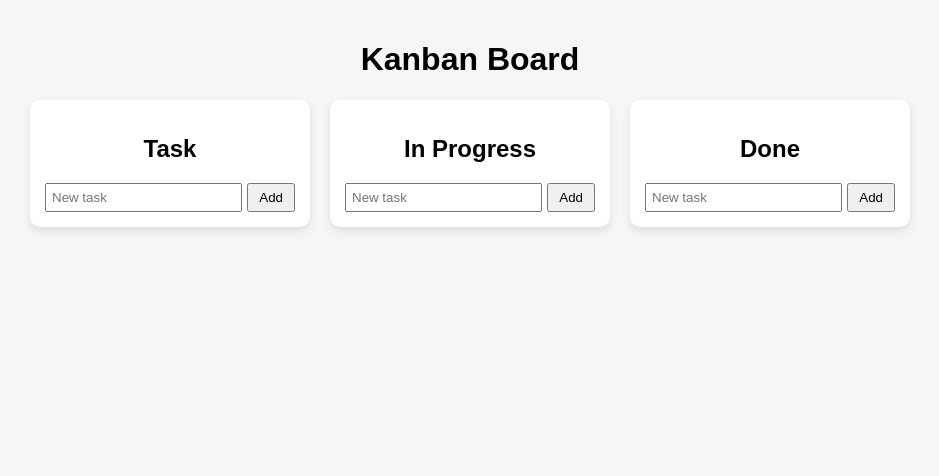
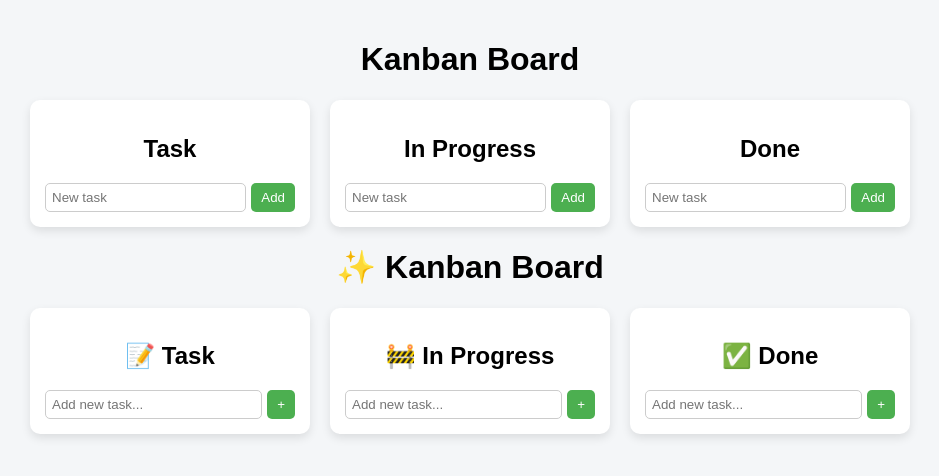
Before and after one commit to wpandya05-beep/kanban_board07, a plain HTML site: page index.html in a window 1280 px wide. Shown: the whole page, without its empty margins (170-1109 px from the left). Drawn offline with Linux system fonts and the light colour scheme.

Commit message:
Add basic structure for Kanban Board in HTML

```diff
--- a/index.html
+++ b/index.html
@@ -143,3 +143,49 @@
 
 </body>
 </html>
+<!-- index.html -->
+<!DOCTYPE html>
+<html lang="en">
+<head>
+  <meta charset="UTF-8">
+  <title>Kanban Board</title>
+  <link rel="stylesheet" href="styles.css">
+</head>
+<body>
+
+  <h1 class="title">✨ Kanban Board</h1>
+
+  <div class="board">
+
+    <div class="column">
+      <h2>📝 Task</h2>
+      <div id="task" class="task-container" ondrop="drop(event)" ondragover="allowDrop(event)"></div>
+      <div class="add-task">
+        <input type="text" id="taskInput" placeholder="Add new task...">
+        <button onclick="addTask('task')">+</button>
+      </div>
+    </div>
+
+    <div class="column">
+      <h2>🚧 In Progress</h2>
+      <div id="inprogress" class="task-container" ondrop="drop(event)" ondragover="allowDrop(event)"></div>
+      <div class="add-task">
+        <input type="text" id="progressInput" placeholder="Add new task...">
+        <button onclick="addTask('inprogress')">+</button>
+      </div>
+    </div>
+
+    <div class="column">
+      <h2>✅ Done</h2>
+      <div id="done" class="task-container" ondrop="drop(event)" ondragover="allowDrop(event)"></div>
+      <div class="add-task">
+        <input type="text" id="doneInput" placeholder="Add new task...">
+        <button onclick="addTask('done')">+</button>
+      </div>
+    </div>
+
+  </div>
+
+  <script src="script.js"></script>
+</body>
+</html>
```
